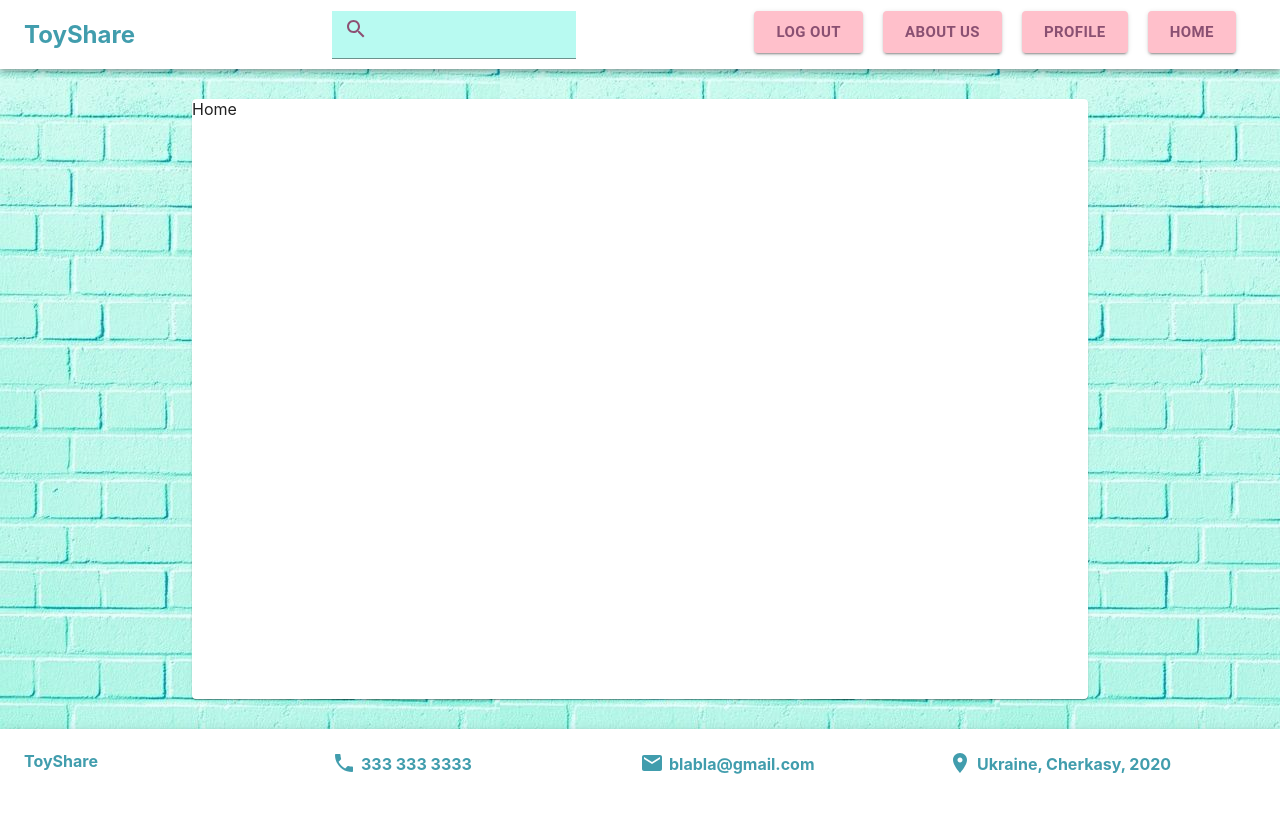
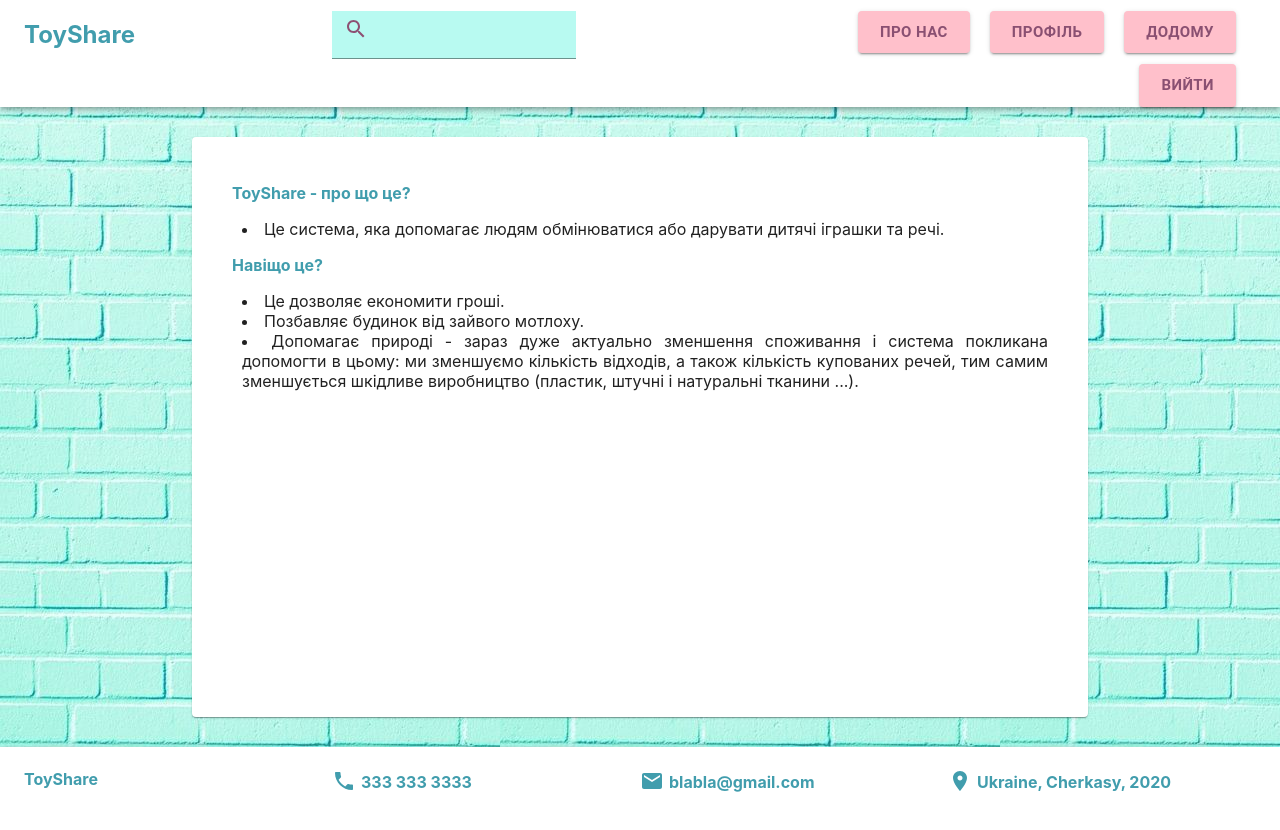
Before and after one commit to lubo4kaTarasenko/toy_share_front, a React (Create React App) app: page /aboutUs in a window 1280 px wide. Built offline with nearby package versions, Linux system fonts and the light colour scheme.

Commit message:
routes & components

```diff
--- a/src/App.css
+++ b/src/App.css
@@ -1,9 +1,10 @@
 #home_cont{
   width: 70%;
   margin: auto;
-  height: 600px;
+  height: 550px;
   margin-top: 30px;
   margin-bottom: 30px;
+  padding-top: 30px
 }
 .MuiAppBar-colorPrimary {
   background-color: white !important;
@@ -25,6 +26,11 @@
 #search_input-label{
   color: #8d5073;
 }
+
+#main .header_buttons a{
+  color: rgb(138, 80, 114);
+  text-decoration: none;
+}
 .MuiFilledInput-root {
   background-color: white !important;
 }
@@ -42,3 +48,12 @@
 #main .footer_c{
   padding-bottom: 20px;
 }
+#home_cont ul{
+  color:  rgb(65 157 173)
+}
+#home_cont li{
+  text-align: justify;
+  margin-left: 50px;
+  margin-right: 40px;
+
+}
--- a/src/App.js
+++ b/src/App.js
@@ -2,13 +2,23 @@ import './App.css';
 import Header from './components/header';
 import Home from './components/home';
 import Footer from './components/footer';
+import { BrowserRouter as Router, Switch,  Route } from "react-router-dom";
+import Profile from './components/profile';
+import AboutUs from './components/aboutUs';
 
 function App() {
   return (
     <div className="App">
-      <Header/>
-      <Home/>
-      <Footer/>
+       <Router>
+        <Header/>
+        <Switch>
+          <Route path="/profile" component={Profile}/>
+          <Route path="/aboutUs" component={AboutUs} />
+          <Route path="/home" component={Home}/>
+          <Route path="" component={Home}/>
+        </Switch>
+       </Router>
+     <Footer/>
     </div>
   );
 }
--- /dev/null
+++ b/src/components/aboutUs.js
@@ -0,0 +1,21 @@
+import {React} from 'react'
+import {Paper} from '@material-ui/core';
+
+export default function AboutUs() {
+
+    return (
+      <Paper id='home_cont'>
+          <ul><b>ToyShare - про що це?</b></ul>
+              <li>Це система, яка допомагає людям обмінюватися або дарувати дитячі іграшки та речі.</li>
+          <ul><b>Навіщо це?</b></ul>
+              <li>Це дозволяє економити гроші.</li>
+              <li>Позбавляє будинок від зайвого мотлоху.</li>
+              <li>Допомагає природі - зараз дуже актуально
+              зменшення споживання і система покликана допомогти
+              в цьому: ми зменшуємо кількість відходів,
+              а також кількість купованих речей, тим самим
+              зменшується шкідливе виробництво (пластик,
+              штучні і натуральні тканини ...).</li>
+      </Paper>
+  )
+}
--- a/src/components/header.js
+++ b/src/components/header.js
@@ -13,10 +13,16 @@ export default function Header(){
             <Grid item xs={3} md={2} lg={3} className='header_item'> <h2>ToyShare</h2></Grid>
             <Grid item xs={3} md={2} lg={4} className='header_item'><SearchComponent/></Grid>
             <Grid item xs={5} md={3} lg={5} className='header_item'>
-              <Button className='header_buttons' variant='contained' size='large'>Home</Button>
-              <Button className='header_buttons' variant='contained' size='large'>Profile</Button>
-              <Button className='header_buttons' variant='contained' size='large'>About us</Button>
-              <Button className='header_buttons' variant='contained' size='large'>Log out</Button>
+              <Button className='header_buttons' variant='contained' size='large'>
+              <Link to="/home">Додому</Link>
+              </Button>
+              <Button className='header_buttons' variant='contained' size='large'>
+                <Link to="/profile">Профіль</Link>
+              </Button>
+              <Button className='header_buttons' variant='contained' size='large'>
+                <Link to="/aboutUs">Про нас</Link>
+              </Button>
+              <Button className='header_buttons' variant='contained' size='large'>Вийти</Button>
             </Grid>
           </Grid>
         </Toolbar>
--- /dev/null
+++ b/src/components/profile.js
@@ -0,0 +1,12 @@
+import {React, useEffect} from 'react'
+import {Paper} from '@material-ui/core';
+
+export default function Profile() {
+
+    return (
+      <Paper id='home_cont'>
+          profiley
+
+      </Paper>
+  )
+}
```
